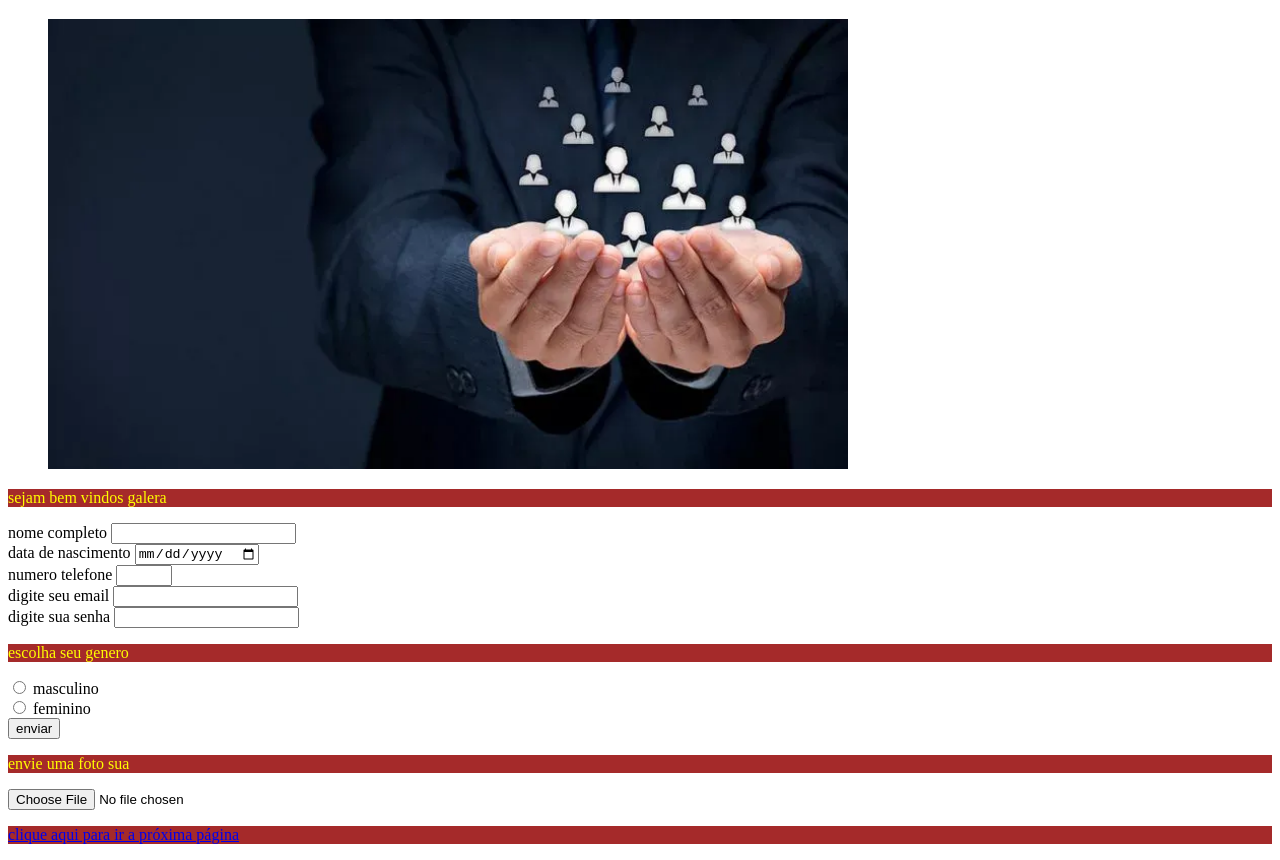
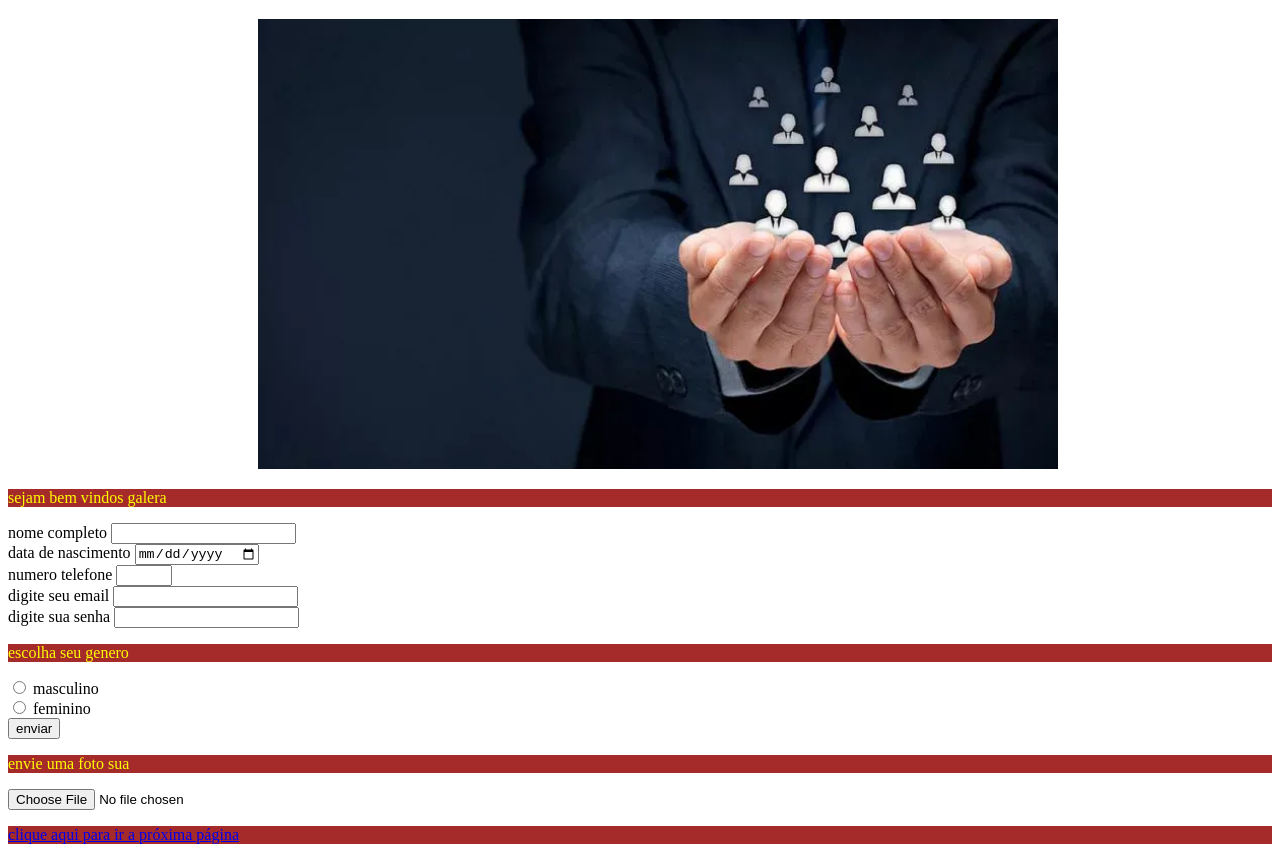
Before and after one commit to RBD2017/html-css-intermediario, a plain HTML site: page index.html in a window 1280 px wide. Shown: the part 61-921 px from the top of the page. Drawn offline with Linux system fonts and the light colour scheme.

Commit message:
estudos intermediario

```diff
--- a/style.css
+++ b/style.css
@@ -11,7 +11,7 @@ p {
 }
 
 img{
-    margin-left: 40px;
+    margin-left: 250px;
     width: 800px;
     line-height: 100px;
 
```
